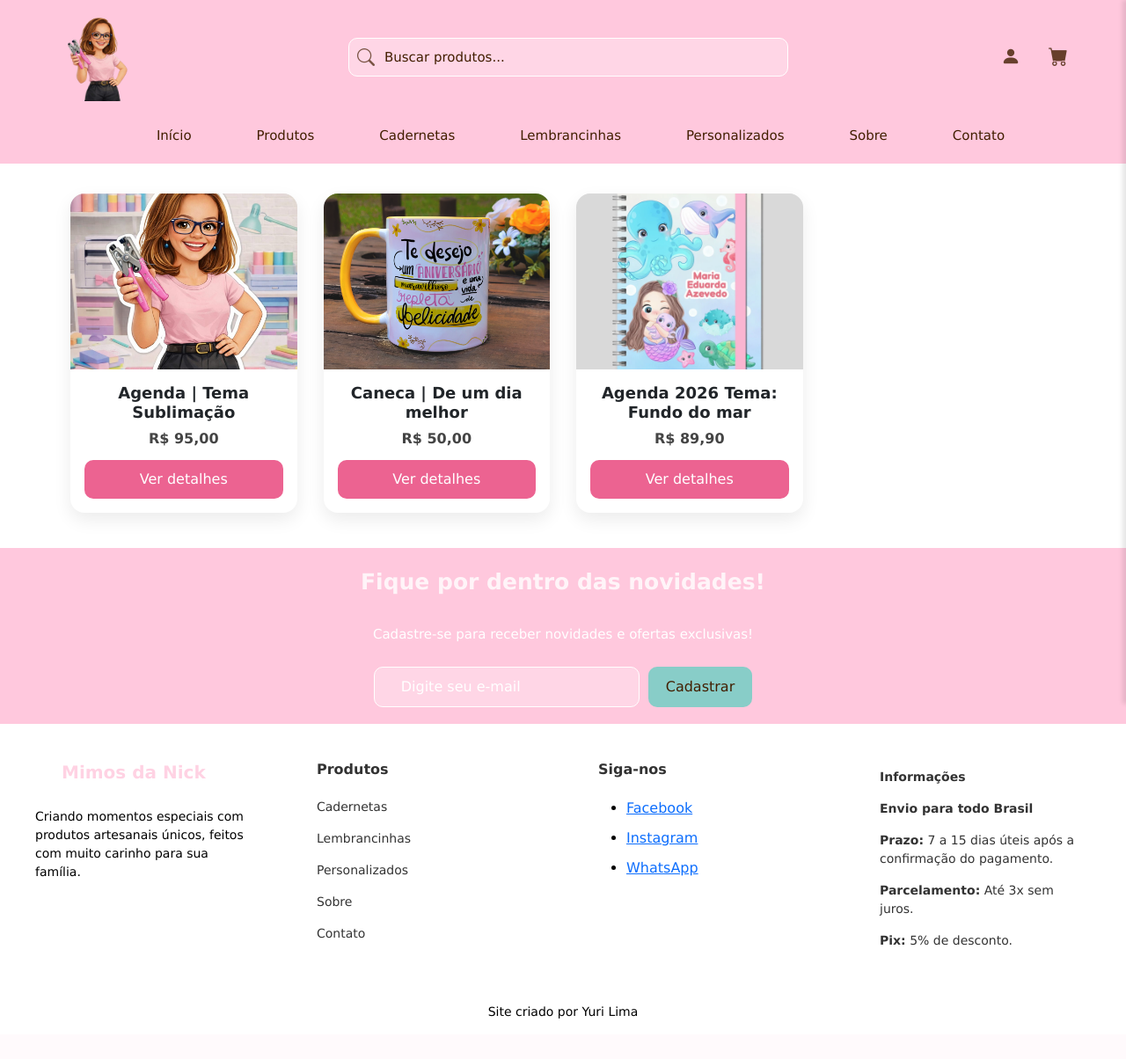
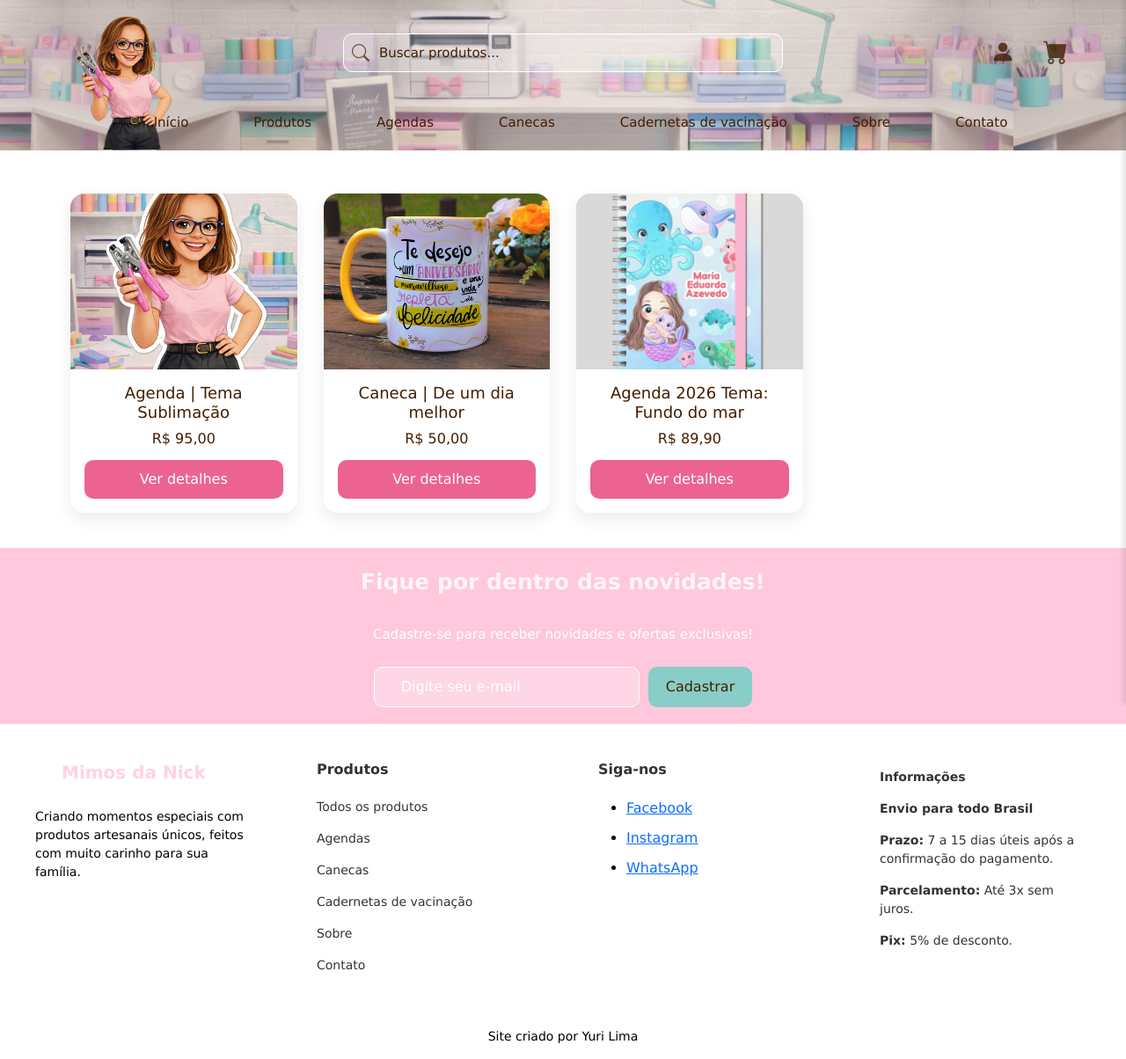
Before and after one commit to Yurilxm/Nick_site, a Django app: page /produtos/ in a window 1280 px wide. Shown: the whole page at 88% size. Before the commit the page ends 1158 px from the top, so only its background shows below. Run offline with Django 5.2, Linux system fonts and the light colour scheme; data comes from the database, SQL or seed files in the repository; both versions use the stored data as it was after the commit.

Commit message:
Limpa __pycache__, ajuste gitignore, ajuste na topbar e caminho de urls

```diff
--- a/app/static/css/card_produto.css
+++ b/app/static/css/card_produto.css
@@ -14,6 +14,8 @@
     box-shadow: 0 8px 20px rgba(0,0,0,0.08);
     transition: transform 0.25s ease, box-shadow 0.25s ease;
     height: 100%;
+    display: flex;
+    flex-direction: column;
 }
 
 /* HOVER */
@@ -42,19 +44,27 @@
 .produto-info {
     padding: 16px;
     text-align: center;
+
+    display: flex;
+    flex-direction: column;
+    flex: 1;
+}
+
+.produto-footer {
+    margin-top: auto;
 }
 
 .produto-nome {
     font-size: 18px;
-    font-weight: 600;
+    font-weight: 500;
     margin-bottom: 8px;
+    color: #421e01;
 }
 
 .produto-preco {
     font-size: 16px;
-    color: #444;
+    color: #421e01;
     margin-bottom: 12px;
-    font-weight: bold;
 }
 
 /* BOTÃO */
@@ -68,6 +78,7 @@
     border-radius: 10px;
     font-weight: 500;
     transition: background-color 0.2s ease, transform 0.2s ease;
+    margin-top: auto;
 }
 
 .produto-botao:hover {
--- a/app/static/css/menu.css
+++ b/app/static/css/menu.css
@@ -10,7 +10,9 @@
 }
 
 .topbar {
-    background: #ffc8dd;
+    background-image: url(../imagens/fundo_topbar.png);
+
+    background-position: center;
     display: flex;
     flex-direction: column;
     justify-content: space-between;
@@ -21,19 +23,22 @@
     z-index: 1000;
 }
 
+.topbar .avatar {
+    flex: 0 0 auto; /* não cresce nem encolhe */
+    width: 100px;   /* aumenta a imagem */
+    height: 100px;
+}
+
+.topbar .topbar-linha1 .avatar img{
+    width: 160px;
+    height: 160px;
+}
+
 .topbar .topbar-linha1 {
     display: flex;
     justify-content: space-between;
     align-items: center;
-    margin-bottom: 10px;
-    margin-top: 5px;
-    padding-left: 40px;   /* espaço da esquerda */
-    padding-right: 40px;  /* espaço da direita */
-}
-
-.topbar .topbar-linha1 .avatar img{
-    width: 100px;
-    height: 100px;
+    padding: 0 40px;
 }
 
 .topbar .navbar {
@@ -75,7 +80,7 @@
 .topbar .topbar-linha1 .icones a {
     color: #421e01;
     opacity: 0.8;
-    font-size: 22px;
+    font-size: 28px;
     padding: 6px 6px;
     border-radius: 6px;
     transition: 0.2s ease;
--- a/app/templates/include/card_produto.html
+++ b/app/templates/include/card_produto.html
@@ -9,12 +9,15 @@
     </div>
 
     <div class="produto-info">
-        <h3 class="produto-nome">{{ produto.nome }}</h3>
-        <p class="produto-preco">R$ {{ produto.preco }}</p>
+        <h2 class="produto-nome">{{ produto.nome }}</h2>
 
-        <a href="{% url 'detalhe_produto' produto.id produto.slug %}" class="produto-botao">
-            Ver detalhes
-        </a>
+        <div class="produto-footer">
+            <p class="produto-preco">R$ {{ produto.preco }}</p>
+
+            <a href="{% url 'detalhe_produto' produto.id produto.slug %}" class="produto-botao">
+                Ver detalhes
+            </a>
+        </div>
     </div>
 
 </div>
--- a/app/templates/include/footer.html
+++ b/app/templates/include/footer.html
@@ -28,9 +28,10 @@
         <!-- Links -->
         <div class="footer-links">
             <span class="titulo">Produtos</span>
-                <a href="{% url 'cadernetas' %}">Cadernetas</a>
-                <a href="{% url 'lembrancinhas' %}">Lembrancinhas</a>
-                <a href="{% url 'personalizados' %}">Personalizados</a>
+                <a href="{% url 'lista_produtos' %}">Todos os produtos</a>
+                <a href="{% url 'categoria' 'agendas' %}">Agendas</a>
+                <a href="{% url 'categoria' 'canecas' %}">Canecas</a>
+                <a href="{% url 'categoria' 'cadernetas' %}">Cadernetas de vacinação</a>
                 <a href="{% url 'sobre' %}">Sobre</a>
                 <a href="{% url 'contato' %}">Contato</a>
         </div>
--- a/app/templates/include/menu.html
+++ b/app/templates/include/menu.html
@@ -23,9 +23,9 @@
             <div class="menu">
                 <a href="{% url 'home' %}">Início</a>
                 <a href="{% url 'lista_produtos' %}">Produtos</a>
-                <a href="{% url 'cadernetas' %}">Cadernetas</a>
-                <a href="{% url 'lembrancinhas' %}">Lembrancinhas</a>
-                <a href="{% url 'personalizados' %}">Personalizados</a>
+                <a href="{% url 'categoria' 'agendas' %}">Agendas</a>
+                <a href="{% url 'categoria' 'canecas' %}">Canecas</a>
+                <a href="{% url 'categoria' 'cadernetas' %}">Cadernetas de vacinação</a>
                 <a href="{% url 'sobre' %}">Sobre</a>
                 <a href="{% url 'contato' %}">Contato</a>
             </div>
--- a/app/templates/pages/home.html
+++ b/app/templates/pages/home.html
@@ -20,7 +20,7 @@
         </div>
 
         <div class="botoes-home">
-            <button class="produtos" onclick="window.location.href='{% url 'cadernetas' %}'">Ver Produtos</button>
+            <button class="produtos" onclick="window.location.href='{% url 'lista_produtos' %}'">Ver Produtos</button>
             <button class="contato" onclick="window.location.href='{% url 'contato' %}'">Fale Conosco</button>
         </div>
 
--- a/produtos/urls.py
+++ b/produtos/urls.py
@@ -1,8 +1,8 @@
 from django.urls import path
-from .views import lista_produtos, detalhe_produto
+from .views import lista_produtos, detalhe_produto, produtos_por_categoria
 
 urlpatterns = [
     path('', lista_produtos, name='lista_produtos'),
+    path('categoria/<slug:slug>/', produtos_por_categoria, name='categoria'),
     path('<int:id>/<slug:slug>/', detalhe_produto, name='detalhe_produto'),
-
 ]
--- a/produtos/views.py
+++ b/produtos/views.py
@@ -1,5 +1,5 @@
 from django.shortcuts import render, get_object_or_404
-from .models import Produto
+from .models import Categoria, Produto
 
 def lista_produtos(request):
     produtos = Produto.objects.all()
@@ -8,3 +8,11 @@ def lista_produtos(request):
 def detalhe_produto(request, id, slug):
     produto = get_object_or_404(Produto, id=id, slug=slug)
     return render(request, 'produtos/detalhe_produto.html', {'produto': produto})
+
+def produtos_por_categoria(request, slug):
+    categoria = get_object_or_404(Categoria, slug=slug)
+    produtos = Produto.objects.filter(categoria=categoria)
+    return render(request, 'produtos/lista.html', {
+        'produtos': produtos,
+        'categoria': categoria
+    })
--- a/site_nick/urls.py
+++ b/site_nick/urls.py
@@ -24,13 +24,11 @@ urlpatterns = [
     path('admin/', admin.site.urls),
     path('produtos/', include('produtos.urls')),
     path('', views.home_view, name='home'),
-    path('cadernetas/', views.cadernetas_view, name='cadernetas'),
-    path('lembrancinhas/', views.lembrancinhas_view, name='lembrancinhas'),
-    path('personalizados/', views.personalizados_view, name='personalizados'),
     path('sobre/', views.sobre_view, name='sobre'),
     path('contato/', views.contato_view, name='contato'),
     path('login/', views.login_view, name='login'),
     path('carrinho/', views.carrinho_view, name='carrinho'),
+    path('produtos/', include('produtos.urls')),
 ]
 
 
```
Also changed, not shown: app/static/imagens/Gemini_Generated_Image_t4sgqvt4sgqvt4sg.png (added), app/static/imagens/fundo_topbar.png (added), db.sqlite3.
